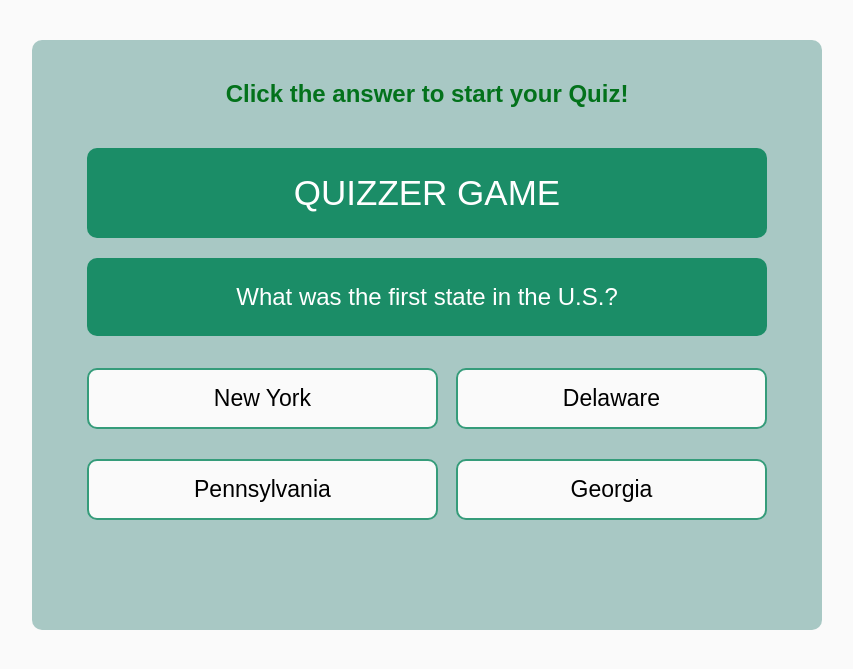
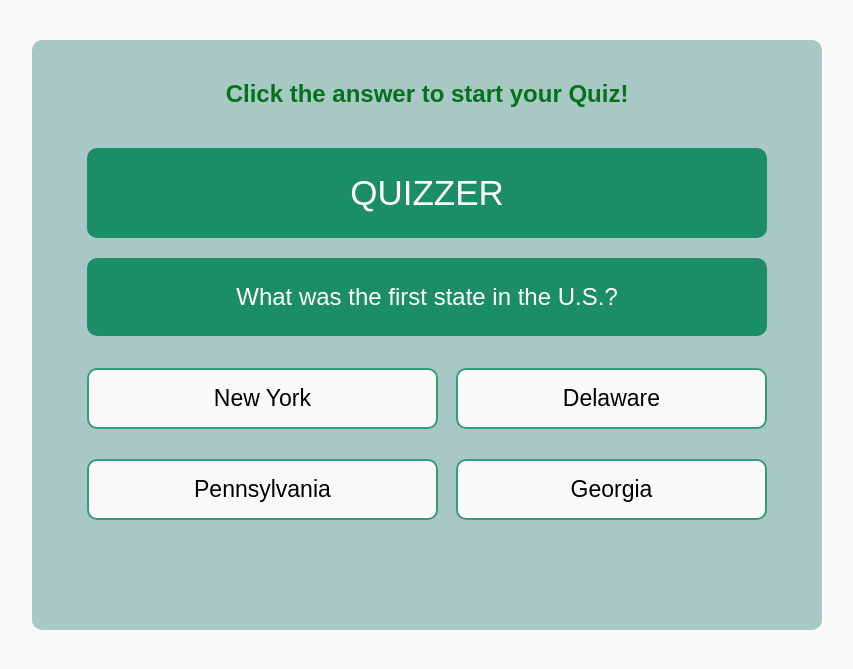
Before and after one commit to dweber0001/dweber0001.github.io, a Jekyll site: the page Quizzer/index.html, which Jekyll copies as it is, in a window 1280 px wide. Shown: the top 669 px of the page, without its empty margins (213-1066 px from the left). Built offline with Jekyll 4.4.1, drawn with Linux system fonts in a browser that asks for light colours.

Commit message:
Update index.html

```diff
--- a/Quizzer/index.html
+++ b/Quizzer/index.html
@@ -16,7 +16,7 @@
 <!-- (B) QUIZ CONTAINER -->
 <div id="quizWrap">
 <!-- QUESTION -->
-    <div style="font-size: 35px;" id="quizQn">QUIZZER GAME</div>
+    <div style="font-size: 35px;" id="quizQn">QUIZZER</div>
     <!-- ANSWER -->
     <div id="quizAns"></div>
 
```
